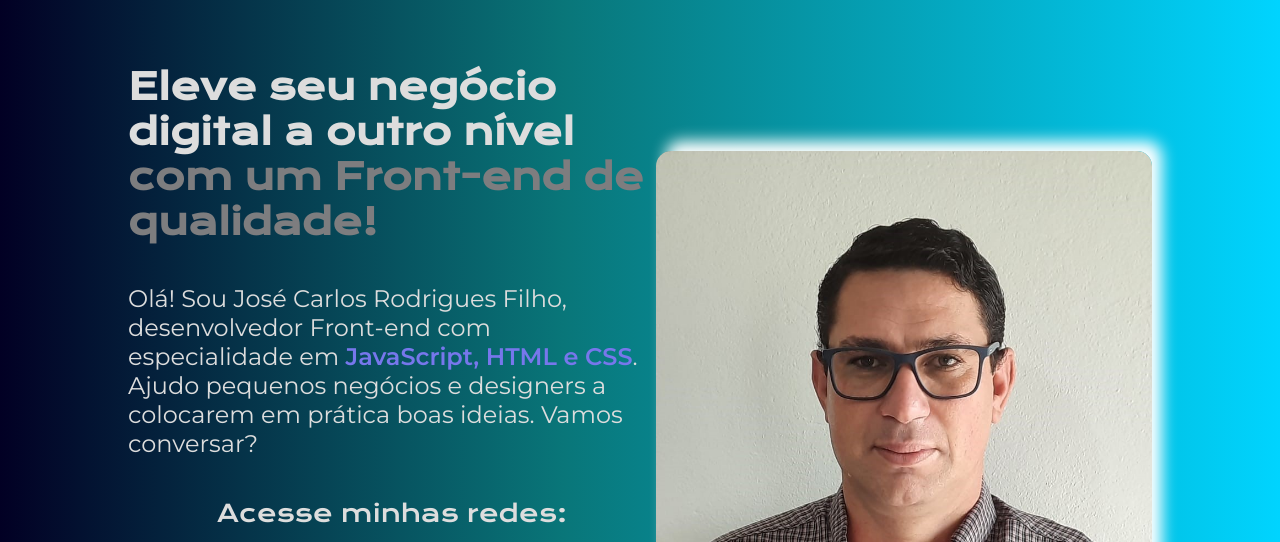
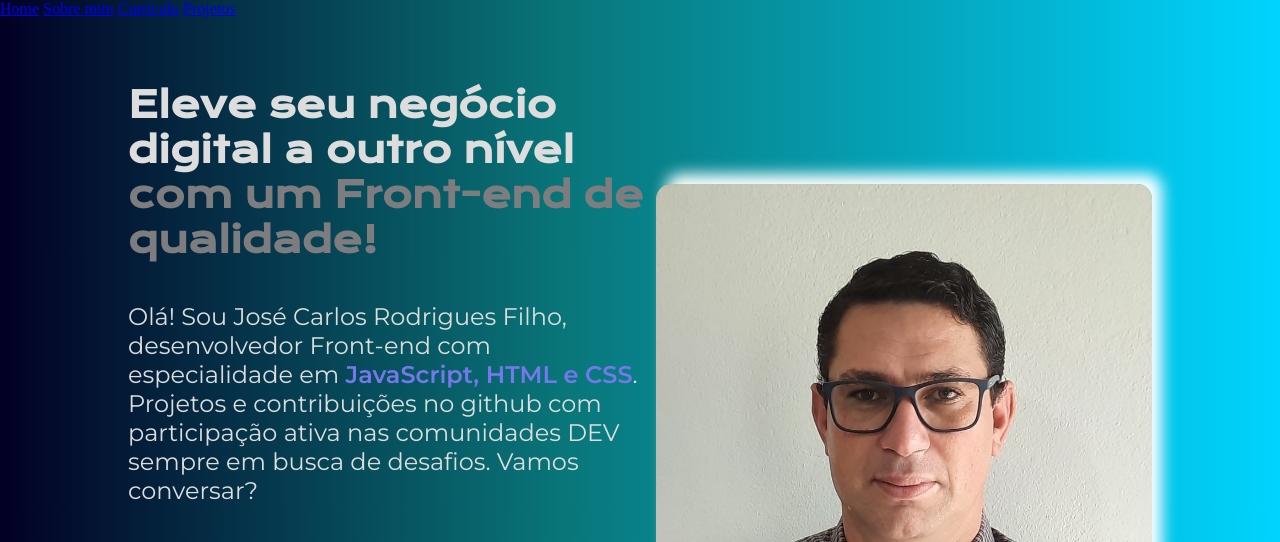
Before and after one commit to JoseCarlos-Filho/Alura-School, a plain HTML site: page HTML_CSS/ModuloI/index.html in a window 1280 px wide. Shown: the top 542 px of the page. Drawn offline with nearby package versions, Linux system fonts and the light colour scheme; files that its build step writes are made by us from their sources.

Commit message:
feat: adicionando links no header da page index

```diff
--- a/HTML_CSS/ModuloI/index.html
+++ b/HTML_CSS/ModuloI/index.html
@@ -4,14 +4,21 @@
     <meta charset="UTF-8">
     <meta name="viewport" content="width=device-width, initial-scale=1.0">
     <title>Portifólio</title>
-    <link rel="stylesheet" href="style.css">
+    <link rel="stylesheet" href="./styles/style.css">
 </head>
 <body>
-    <header></header>
+    <header class="cabecalho">
+        <nav class="cabecalho__menu">
+            <a class="cabecalho__menu__link" href="index.html">Home</a>
+            <a class="cabecalho__menu__link" href="about.html">Sobre mim</a>
+            <a class="cabecalho__menu__link" href="curriculum.html">Currículo</a>
+            <a class="cabecalho__menu__link" href="projects.html">Projetos</a>
+        </nav>
+    </header>
     <main class="apresentacao">
         <section class="apresentacao__conteudo">
             <h1 class="apresentacao__conteudo__titulo">Eleve seu negócio digital a outro nível <strong class="title-destaque">com um Front-end de qualidade!</strong></h1>
-            <p class="apresentacao__conteudo__texto">Olá! Sou José Carlos Rodrigues Filho, desenvolvedor Front-end com especialidade em <strong class="paragrafo-detaque">JavaScript, HTML e CSS</strong>. Ajudo pequenos negócios e designers a colocarem em prática boas ideias. Vamos conversar?</p>
+            <p class="apresentacao__conteudo__texto">Olá! Sou José Carlos Rodrigues Filho, desenvolvedor Front-end com especialidade em <strong class="paragrafo-detaque">JavaScript, HTML e CSS</strong>. Projetos e contribuições no github com participação ativa nas comunidades DEV sempre em busca de desafios. Vamos conversar?</p>
             <div class="apresentacao__links">
                 <h2 class="apresentacao__links_subtitulo">Acesse minhas redes:</h2>
                 <a class="apresentacao__links__link" href="https://www.linkedin.com/in/jose-carlos-front-end/">
```
